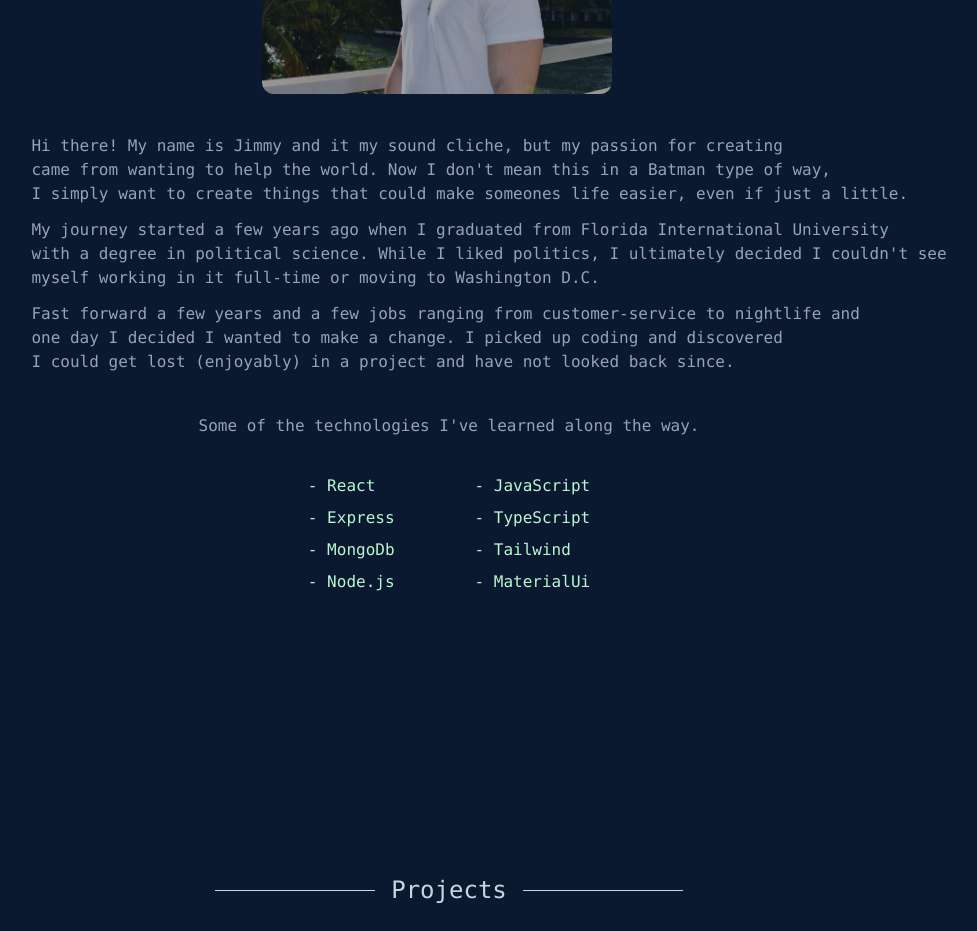
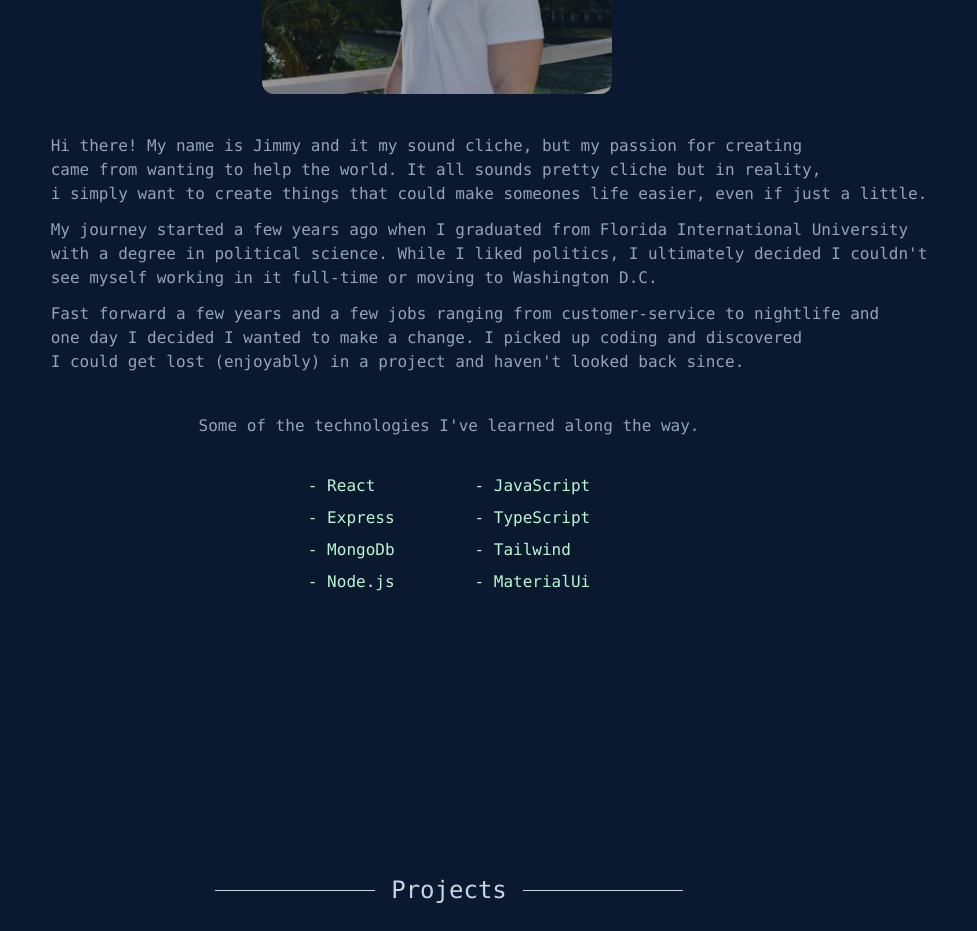
Before and after one commit to jimmyvallejo/portfolio-site, a React (Create React App) app: page / in a window 1280 px wide. Shown: the part 1480-2411 px from the top of the page, without its empty margins (191-1168 px from the left). Built offline with nearby package versions, Linux system fonts and the light colour scheme.

Commit message:
fixed about me

```diff
--- a/src/components/About.js
+++ b/src/components/About.js
@@ -41,29 +41,29 @@ const About = () => {
             src={process.env.PUBLIC_URL + "/me.jpg"}
           ></img>
         </div>
-        <div className="mr-10 text-lg lg:text-base">
+        <div className="mr-10 text-lg lg:text-base  flex flex-col justify-start ">
           {isWide && (
             <p className="text-slate-400 mb-3 lg:ml-20 ">
               Hi there! My name is Jimmy and it my sound cliche, but my passion
-              for creating <br></br> came from wanting to help the world. Now I
-              don't mean this in a Batman type of way, <br></br> I simply want
-              to create things that could make someones life easier, even if
-              just a little.
+              for creating <br></br> came from wanting to help the world. It all
+              sounds pretty cliche but in reality, <br></br> i simply want to
+              create things that could make someones life easier, even if just a
+              little.
             </p>
           )}
           <p className="mb-3 text-slate-400 lg:ml-20 ">
             My journey started a few years ago when I graduated from Florida
             International University {isWide && <br></br>} with a degree in
             political science. While I liked politics, I ultimately decided I
-            couldn't see <br></br> myself working in it full-time or moving to
-            Washington D.C.
+            couldn't {isWide && <br></br>} see myself working in it full-time or
+            moving to Washington D.C.
           </p>
           <p className="mb-10 text-slate-400 lg:ml-20">
             Fast forward a few years and a few jobs ranging from
             customer-service to nightlife and {isWide && <br></br>} one day I
             decided I wanted to make a change. I picked up coding and discovered{" "}
-            <br></br> I could get lost (enjoyably) in a project and have not
-            looked back since.
+            {isWide && <br></br>} I could get lost (enjoyably) in a project and
+            haven't looked back since.
           </p>
           <p className="mb-7 text-slate-400 text-center  lg:ml-0">
             Some of the technologies I've learned along the way.
```
